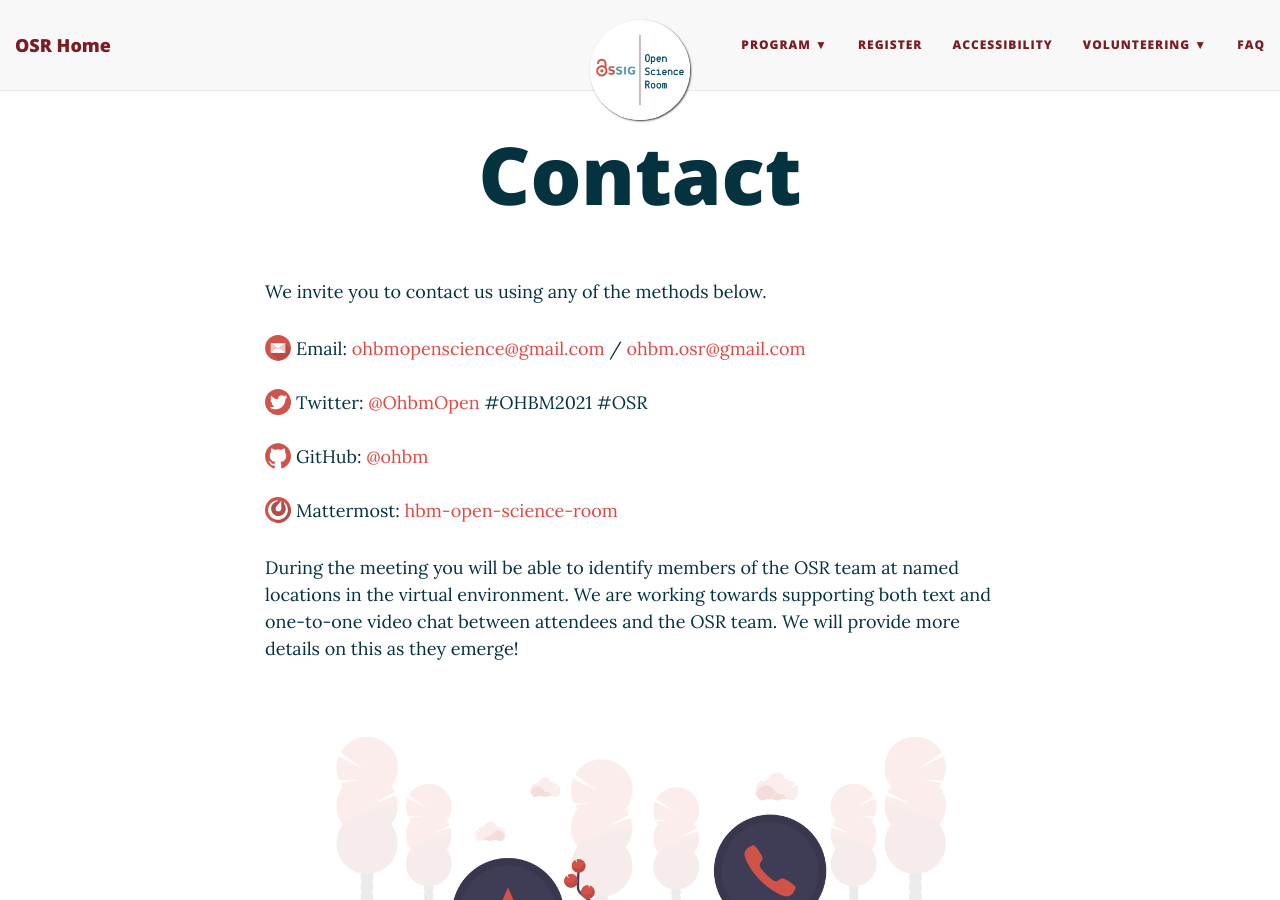
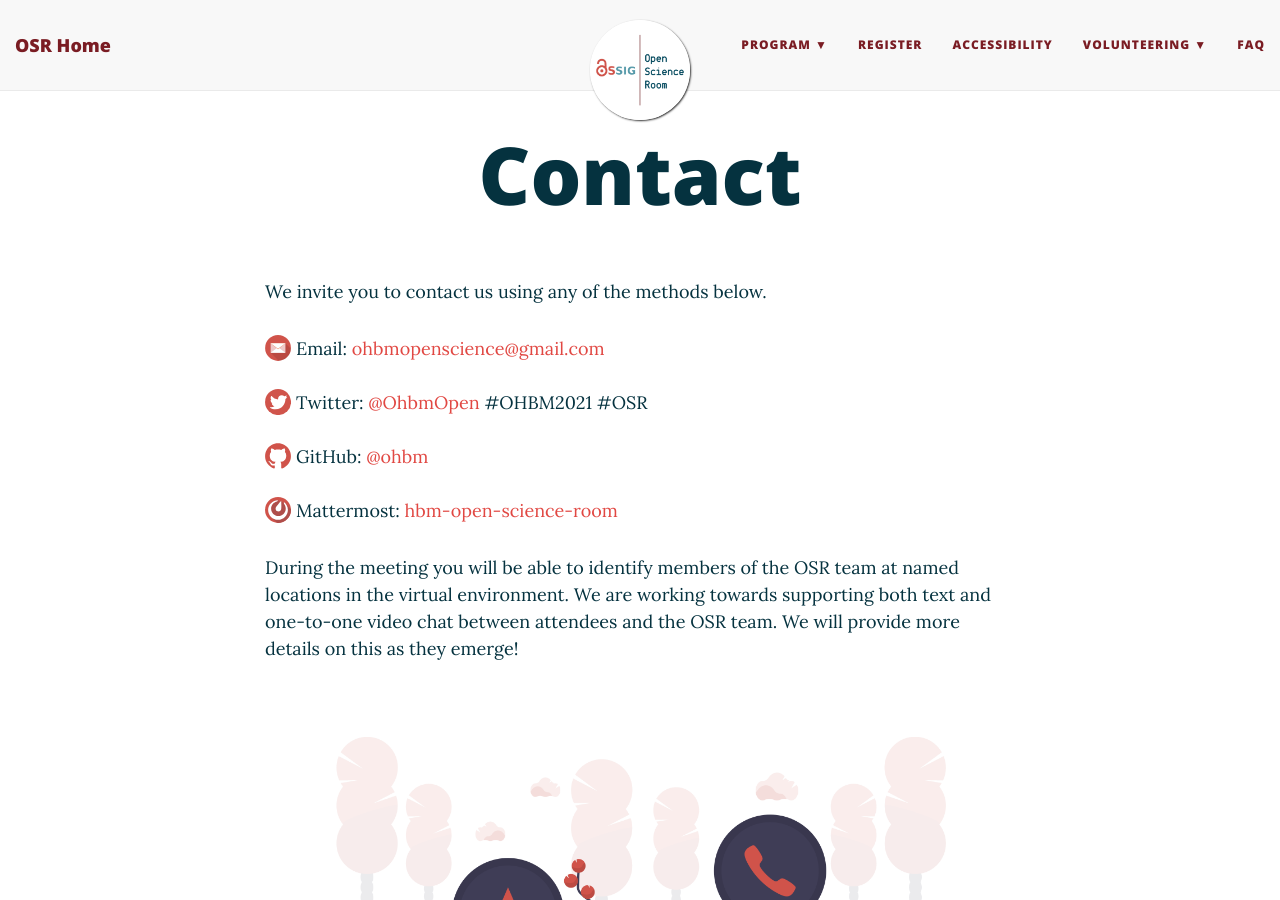
Before and after one commit to ohbm/osr2021, a Jekyll site: the page built from contact.md, in a window 1280 px wide and 900 px high. Built offline with Jekyll 4.4.1, drawn with Linux system fonts in a browser that asks for light colours; nearby versions of some CDN libraries.

Commit message:
Update contact.md

```diff
--- a/contact.md
+++ b/contact.md
@@ -5,7 +5,7 @@
 
 We invite you to contact us using any of the methods below.
 
-<img align="left" src="../img/email-logo.svg" alt="email" width="3.5%">&nbsp;Email: <ohbmopenscience@gmail.com> / <ohbm.osr@gmail.com>
+<img align="left" src="../img/email-logo.svg" alt="email" width="3.5%">&nbsp;Email: <ohbmopenscience@gmail.com>
 <br>
 <img align="left" src="../img/twitter-logo.svg" alt="twitter" width="3.5%">&nbsp;Twitter: <a href="https://twitter.com/OhbmOpen">@OhbmOpen</a> #OHBM2021 #OSR
 <br>
```
